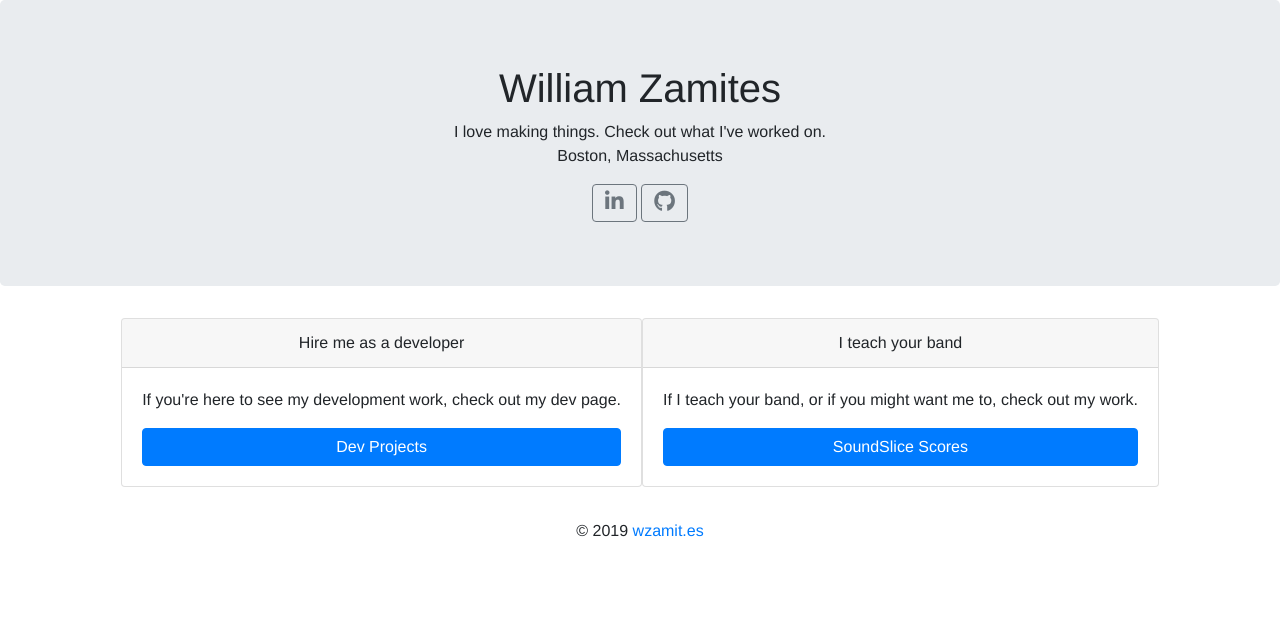
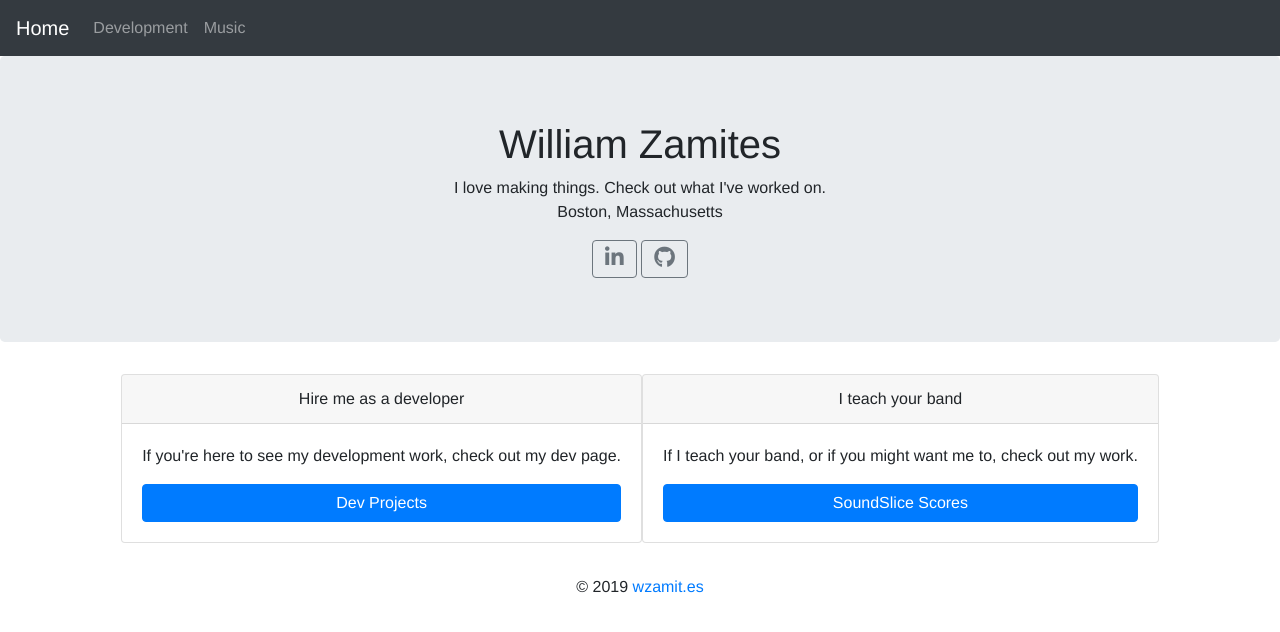
Before and after one commit to wzamites/react-portfolio, a React (Create React App) app: page / in a window 1280 px wide. Shown: the top 632 px of the page. Built offline with nearby package versions, Linux system fonts and the light colour scheme; no server answers.

Commit message:
add navbar back

```diff
--- a/src/App.js
+++ b/src/App.js
@@ -12,6 +12,7 @@ class App extends React.Component {
     return (
         <div>
         <ApiCalls />
+        <NavBar />
         <MyHeader />
         <Contents />
         <Footer />
```
